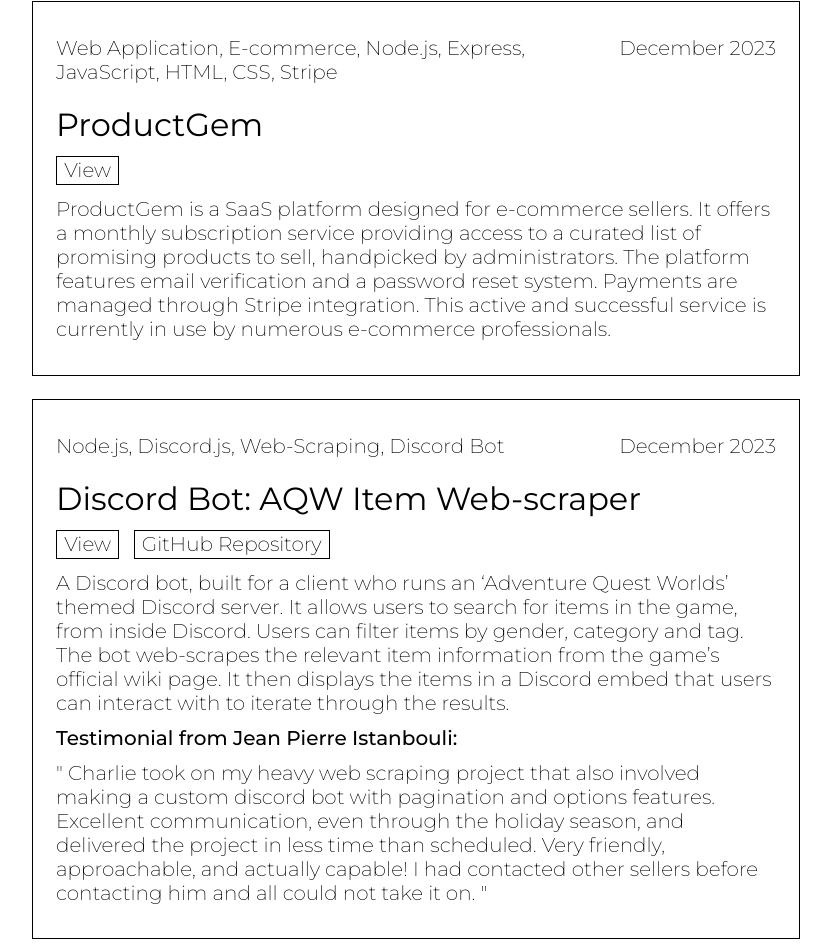
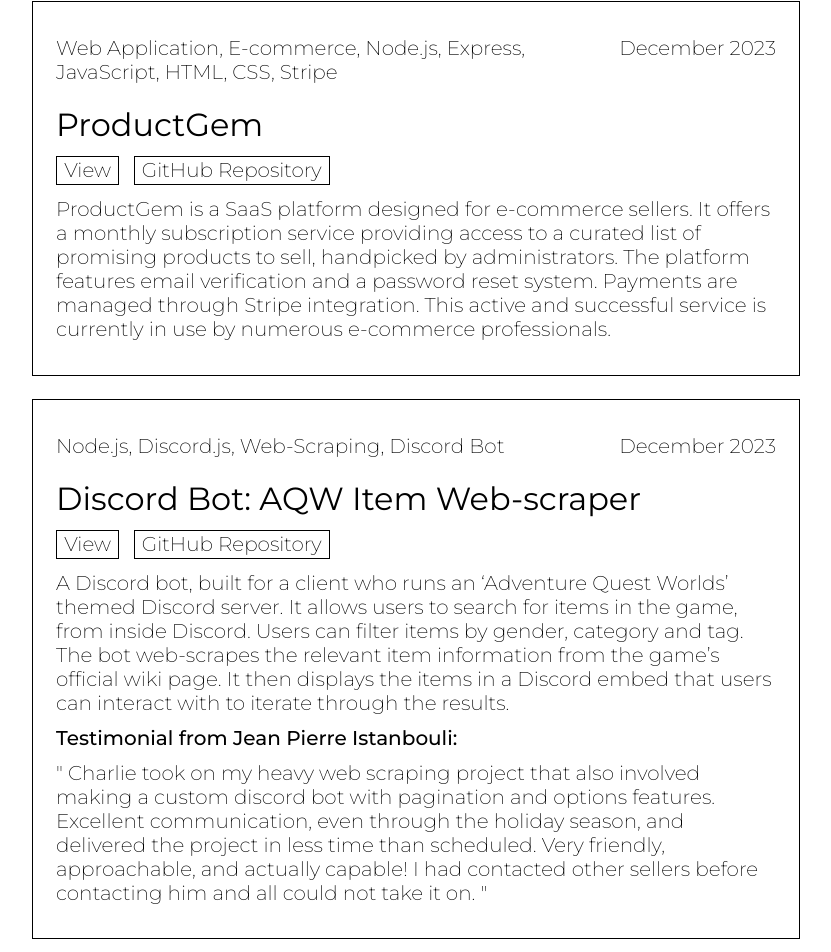
Before and after one commit to charlie-taylor-github/Personal-Website, a React (Create React App) app: page / in a window 1280 px wide. Shown: the part 1774-2726 px from the top of the page, without its empty margins (224-1055 px from the left). Built offline with nearby package versions, Linux system fonts and the light colour scheme.

Commit message:
update productgem links

```diff
--- a/src/projects.js
+++ b/src/projects.js
@@ -62,7 +62,8 @@
       The platform features email verification and a password reset system.
       Payments are managed through Stripe integration. This active and successful service is currently in use by numerous e-commerce professionals.`,
     links: {
-      view: 'https://productgem.co/'
+      view: 'https://productgem-a85171b7e0c7.herokuapp.com/',
+      github: 'https://github.com/charlie-taylor-github/ProductGem'
     }
   },
   {
```
